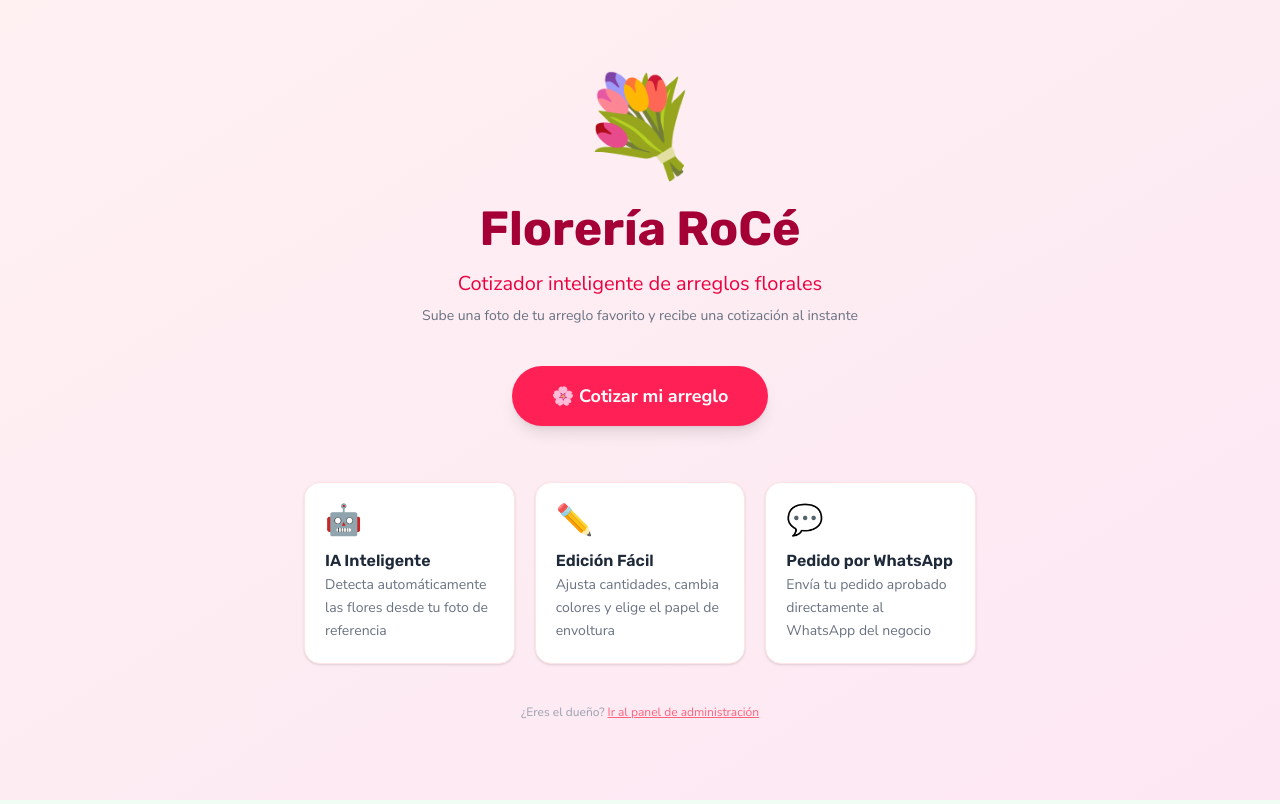
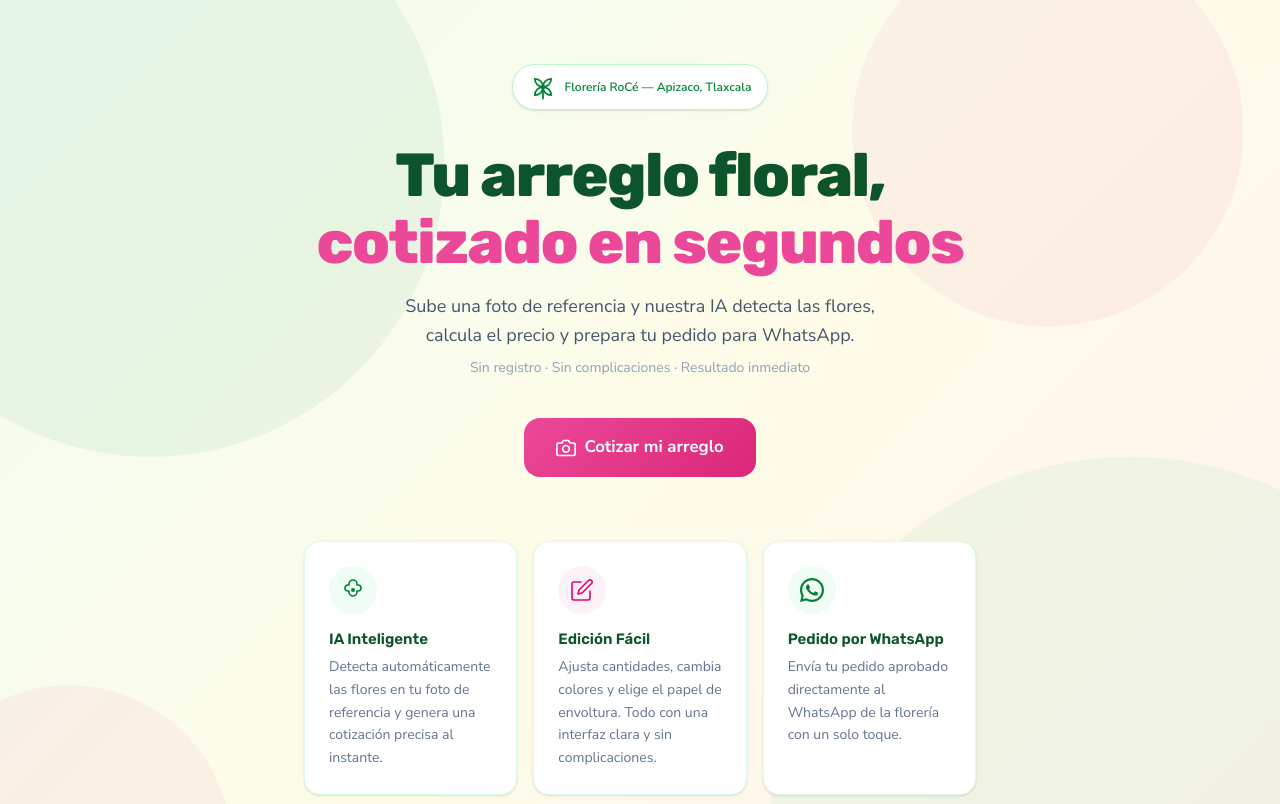
Before and after one commit to cantedavid00-afk/floreria-app, a Next.js app: page / in a window 1280 px wide. Shown: the top 804 px of the page. Built offline with nearby package versions, Linux system fonts and the light colour scheme.

Commit message:
Refactor HomePage layout and add SVG icons

```diff
--- a/app/page.tsx
+++ b/app/page.tsx
@@ -1,66 +1,219 @@
-// app/page.tsx
+// app/page.tsx  —  Landing hero · Florería RoCé
+// Design system: UI/UX Pro Max → Florist / Organic Biophilic
+// Paleta:   Primary #15803D · Accent #EC4899 · Bg #F0FDF4
+// Tipog.:   Rubik (headings) + Nunito Sans (body)
+// Checklist: SVG icons (no emojis), hover states, WCAG AA, responsive 375→1440
+
 import Link from 'next/link'
 
+/* ── Iconos SVG inline (sin dependencias externas) ──────────── */
+function IconoIA() {
+  return (
+    <svg viewBox="0 0 24 24" fill="none" stroke="currentColor" strokeWidth={1.6}
+      strokeLinecap="round" strokeLinejoin="round" className="w-6 h-6" aria-hidden="true">
+      <path d="M12 2a4 4 0 0 1 4 4v1h1a3 3 0 0 1 0 6h-1v1a4 4 0 0 1-8 0v-1H7a3 3 0 0 1 0-6h1V6a4 4 0 0 1 4-4z"/>
+      <circle cx="12" cy="12" r="2" fill="currentColor" stroke="none"/>
+    </svg>
+  )
+}
+
+function IconoEditar() {
+  return (
+    <svg viewBox="0 0 24 24" fill="none" stroke="currentColor" strokeWidth={1.6}
+      strokeLinecap="round" strokeLinejoin="round" className="w-6 h-6" aria-hidden="true">
+      <path d="M11 4H4a2 2 0 0 0-2 2v14a2 2 0 0 0 2 2h14a2 2 0 0 0 2-2v-7"/>
+      <path d="M18.5 2.5a2.121 2.121 0 0 1 3 3L12 15l-4 1 1-4 9.5-9.5z"/>
+    </svg>
+  )
+}
+
+function IconoWhatsApp() {
+  return (
+    <svg viewBox="0 0 24 24" fill="currentColor" className="w-6 h-6" aria-hidden="true">
+      <path d="M17.472 14.382c-.297-.149-1.758-.867-2.03-.967-.273-.099-.471-.148-.67.15-.197.297-.767.966-.94 1.164-.173.199-.347.223-.644.075-.297-.15-1.255-.463-2.39-1.475-.883-.788-1.48-1.761-1.653-2.059-.173-.297-.018-.458.13-.606.134-.133.298-.347.446-.52.149-.174.198-.298.298-.497.099-.198.05-.371-.025-.52-.075-.149-.669-1.612-.916-2.207-.242-.579-.487-.5-.669-.51-.173-.008-.371-.01-.57-.01-.198 0-.52.074-.792.372-.272.297-1.04 1.016-1.04 2.479 0 1.462 1.065 2.875 1.213 3.074.149.198 2.096 3.2 5.077 4.487.709.306 1.262.489 1.694.625.712.227 1.36.195 1.871.118.571-.085 1.758-.719 2.006-1.413.248-.694.248-1.289.173-1.413-.074-.124-.272-.198-.57-.347z"/>
+      <path d="M12 0C5.373 0 0 5.373 0 12c0 2.123.554 4.11 1.523 5.836L0 24l6.335-1.498A11.934 11.934 0 0 0 12 24c6.627 0 12-5.373 12-12S18.627 0 12 0zm0 21.818a9.8 9.8 0 0 1-5.003-1.37l-.36-.213-3.76.889.942-3.656-.235-.374A9.786 9.786 0 0 1 2.182 12C2.182 6.57 6.57 2.182 12 2.182S21.818 6.57 21.818 12 17.43 21.818 12 21.818z"/>
+    </svg>
+  )
+}
+
+function IconoFlor() {
+  return (
+    <svg viewBox="0 0 24 24" fill="none" stroke="currentColor" strokeWidth={1.5}
+      strokeLinecap="round" strokeLinejoin="round" className="w-7 h-7" aria-hidden="true">
+      <path d="M12 22V12"/>
+      <path d="M12 12C12 8 9 5 5 5c0 4 3 7 7 7z"/>
+      <path d="M12 12C12 8 15 5 19 5c0 4-3 7-7 7z"/>
+      <path d="M12 12C8 12 5 15 5 19c4 0 7-3 7-7z"/>
+      <path d="M12 12C16 12 19 15 19 19c-4 0-7-3-7-7z"/>
+      <circle cx="12" cy="12" r="2" fill="currentColor" stroke="none"/>
+    </svg>
+  )
+}
+
+/* ── Tarjeta de feature ──────────────────────────────────── */
+interface FeatureCardProps {
+  icon:  React.ReactNode
+  title: string
+  desc:  string
+  delay: string
+  color: string
+}
+
+function FeatureCard({ icon, title, desc, delay, color }: FeatureCardProps) {
+  return (
+    <div
+      className={`animate-fade-up ${delay} bg-white rounded-2xl p-6 shadow-sm border border-green-100
+        hover:shadow-md hover:-translate-y-1 transition-all duration-300 cursor-default`}
+    >
+      <div className={`w-12 h-12 rounded-xl flex items-center justify-center mb-4 ${color}`}>
+        {icon}
+      </div>
+      <h3 style={{ fontFamily: 'var(--font-display)' }}
+        className="font-semibold text-green-900 mb-2 text-[15px]">
+        {title}
+      </h3>
+      <p className="text-sm text-slate-500 leading-relaxed">{desc}</p>
+    </div>
+  )
+}
+
+/* ── Decoración floral SVG (fondo orgánico) ──────────────── */
+function DecoracionFondo() {
+  return (
+    <svg
+      className="absolute inset-0 w-full h-full pointer-events-none select-none opacity-[0.06]"
+      aria-hidden="true"
+      preserveAspectRatio="xMidYMid slice"
+      viewBox="0 0 800 600"
+    >
+      {/* Círculos orgánicos decorativos */}
+      <circle cx="100" cy="100" r="180" fill="#15803D"/>
+      <circle cx="700" cy="500" r="220" fill="#22C55E"/>
+      <circle cx="650" cy="80"  r="120" fill="#EC4899"/>
+      <circle cx="50"  cy="520" r="100" fill="#EC4899"/>
+    </svg>
+  )
+}
+
+/* ── Página principal ────────────────────────────────────── */
 export default function HomePage() {
+  const features = [
+    {
+      icon:  <IconoIA />,
+      title: 'IA Inteligente',
+      desc:  'Detecta automáticamente las flores en tu foto de referencia y genera una cotización precisa al instante.',
+      delay: 'delay-100',
+      color: 'bg-green-50 text-green-700',
+    },
+    {
+      icon:  <IconoEditar />,
+      title: 'Edición Fácil',
+      desc:  'Ajusta cantidades, cambia colores y elige el papel de envoltura. Todo con una interfaz clara y sin complicaciones.',
+      delay: 'delay-200',
+      color: 'bg-pink-50 text-pink-600',
+    },
+    {
+      icon:  <IconoWhatsApp />,
+      title: 'Pedido por WhatsApp',
+      desc:  'Envía tu pedido aprobado directamente al WhatsApp de la florería con un solo toque.',
+      delay: 'delay-300',
+      color: 'bg-green-50 text-green-700',
+    },
+  ]
+
   return (
-    <main className="min-h-screen bg-gradient-to-br from-rose-50 to-pink-100 flex flex-col items-center justify-center p-6">
-      <div className="max-w-2xl w-full text-center">
+    <main
+      className="relative min-h-screen flex flex-col items-center justify-center overflow-hidden px-6 py-16"
+      style={{ background: 'linear-gradient(135deg, #F0FDF4 0%, #FEFCE8 50%, #FFF1F2 100%)' }}
+    >
+      {/* Fondo decorativo */}
+      <DecoracionFondo />
 
-        {/* Hero */}
-        <div className="text-8xl mb-6 select-none">💐</div>
-        <h1 className="text-5xl font-bold text-rose-800 mb-3">
-          Florería RoCé
+      <div className="relative z-10 max-w-2xl w-full text-center">
+
+        {/* Badge superior */}
+        <div className="animate-fade-up inline-flex items-center gap-2 bg-white border border-green-200
+          text-green-700 text-xs font-semibold px-4 py-2 rounded-full shadow-sm mb-8">
+          <IconoFlor />
+          Florería RoCé — Apizaco, Tlaxcala
+        </div>
+
+        {/* Headline principal */}
+        <h1
+          className="animate-fade-up delay-100 text-green-900 mb-4 font-extrabold tracking-tight"
+          style={{
+            fontFamily: 'var(--font-display)',
+            fontSize:   'var(--headline-size)',
+            lineHeight: '1.1',
+          }}
+        >
+          Tu arreglo floral,<br />
+          <span style={{ color: 'var(--color-accent)' }}>cotizado en segundos</span>
         </h1>
-        <p className="text-xl text-rose-600 mb-2">
-          Cotizador inteligente de arreglos florales
+
+        {/* Subtítulo */}
+        <p className="animate-fade-up delay-200 text-slate-600 text-lg mb-2 max-w-lg mx-auto leading-relaxed">
+          Sube una foto de referencia y nuestra IA detecta las flores,
+          calcula el precio y prepara tu pedido para WhatsApp.
         </p>
-        <p className="text-gray-500 text-sm mb-10">
-          Sube una foto de tu arreglo favorito y recibe una cotización al instante
+        <p className="animate-fade-up delay-300 text-slate-400 text-sm mb-10">
+          Sin registro · Sin complicaciones · Resultado inmediato
         </p>
 
-        {/* CTA */}
-        <Link
-          href="/cotizador"
-          className="inline-block bg-rose-500 hover:bg-rose-600 text-white font-bold text-lg px-10 py-4 rounded-full shadow-lg transition-all duration-200 hover:shadow-xl hover:-translate-y-0.5"
-        >
-          🌸 Cotizar mi arreglo
-        </Link>
+        {/* CTA principal */}
+        <div className="animate-fade-up delay-400 flex flex-col sm:flex-row gap-3 justify-center items-center">
+          <Link
+            href="/cotizador"
+            className="animate-pulse-cta inline-flex items-center gap-2 font-bold text-white
+              px-8 py-4 rounded-2xl shadow-lg transition-all duration-200
+              hover:shadow-xl hover:-translate-y-0.5 hover:scale-[1.02]
+              focus-visible:outline focus-visible:outline-2 focus-visible:outline-offset-2 focus-visible:outline-pink-500"
+            style={{ background: 'linear-gradient(135deg, #EC4899, #DB2777)', fontSize: '1.05rem' }}
+          >
+            <svg viewBox="0 0 24 24" fill="none" stroke="currentColor" strokeWidth={2}
+              strokeLinecap="round" strokeLinejoin="round" className="w-5 h-5" aria-hidden="true">
+              <path d="M23 19a2 2 0 0 1-2 2H3a2 2 0 0 1-2-2V8a2 2 0 0 1 2-2h4l2-3h6l2 3h4a2 2 0 0 1 2 2z"/>
+              <circle cx="12" cy="13" r="4"/>
+            </svg>
+            Cotizar mi arreglo
+          </Link>
+        </div>
 
-        {/* Features */}
-        <div className="mt-14 grid grid-cols-1 sm:grid-cols-3 gap-5 text-left">
-          {[
-            {
-              emoji: '🤖',
-              title: 'IA Inteligente',
-              desc: 'Detecta automáticamente las flores desde tu foto de referencia',
-            },
-            {
-              emoji: '✏️',
-              title: 'Edición Fácil',
-              desc: 'Ajusta cantidades, cambia colores y elige el papel de envoltura',
-            },
-            {
-              emoji: '💬',
-              title: 'Pedido por WhatsApp',
-              desc: 'Envía tu pedido aprobado directamente al WhatsApp del negocio',
-            },
-          ].map((f) => (
-            <div
-              key={f.title}
-              className="bg-white rounded-2xl p-5 shadow-sm border border-rose-100"
-            >
-              <div className="text-3xl mb-3">{f.emoji}</div>
-              <h3 className="font-semibold text-gray-800 mb-1">{f.title}</h3>
-              <p className="text-sm text-gray-500 leading-relaxed">{f.desc}</p>
-            </div>
+        {/* Feature cards */}
+        <div className="mt-16 grid grid-cols-1 sm:grid-cols-3 gap-4 text-left">
+          {features.map((f) => (
+            <FeatureCard key={f.title} {...f} />
           ))}
         </div>
 
-        {/* Link admin */}
-        <p className="mt-10 text-xs text-gray-400">
-          ¿Eres el dueño?{' '}
-          <Link href="/admin" className="text-rose-400 hover:text-rose-600 underline">
-            Ir al panel de administración
+        {/* Trust signals */}
+        <div className="animate-fade-up delay-500 mt-12 flex flex-wrap justify-center gap-6 text-xs text-slate-400">
+          <span className="flex items-center gap-1.5">
+            <svg className="w-3.5 h-3.5 text-green-500" fill="currentColor" viewBox="0 0 20 20" aria-hidden="true">
+              <path fillRule="evenodd" d="M10 18a8 8 0 1 0 0-16 8 8 0 0 0 0 16zm3.707-9.293a1 1 0 0 0-1.414-1.414L9 10.586 7.707 9.293a1 1 0 0 0-1.414 1.414l2 2a1 1 0 0 0 1.414 0l4-4z" clipRule="evenodd"/>
+            </svg>
+            Flores frescas garantizadas
+          </span>
+          <span className="flex items-center gap-1.5">
+            <svg className="w-3.5 h-3.5 text-green-500" fill="currentColor" viewBox="0 0 20 20" aria-hidden="true">
+              <path fillRule="evenodd" d="M10 18a8 8 0 1 0 0-16 8 8 0 0 0 0 16zm3.707-9.293a1 1 0 0 0-1.414-1.414L9 10.586 7.707 9.293a1 1 0 0 0-1.414 1.414l2 2a1 1 0 0 0 1.414 0l4-4z" clipRule="evenodd"/>
+            </svg>
+            Dos sucursales en Apizaco
+          </span>
+          <span className="flex items-center gap-1.5">
+            <svg className="w-3.5 h-3.5 text-green-500" fill="currentColor" viewBox="0 0 20 20" aria-hidden="true">
+              <path fillRule="evenodd" d="M10 18a8 8 0 1 0 0-16 8 8 0 0 0 0 16zm3.707-9.293a1 1 0 0 0-1.414-1.414L9 10.586 7.707 9.293a1 1 0 0 0-1.414 1.414l2 2a1 1 0 0 0 1.414 0l4-4z" clipRule="evenodd"/>
+            </svg>
+            Pago con BBVA o efectivo
+          </span>
+        </div>
+
+        {/* Link admin — discreto */}
+        <p className="mt-10 text-xs text-slate-300">
+          ¿Eres el administrador?{' '}
+          <Link href="/admin"
+            className="text-green-400 hover:text-green-600 underline underline-offset-2 transition-colors">
+            Panel de administración
           </Link>
         </p>
       </div>
```
